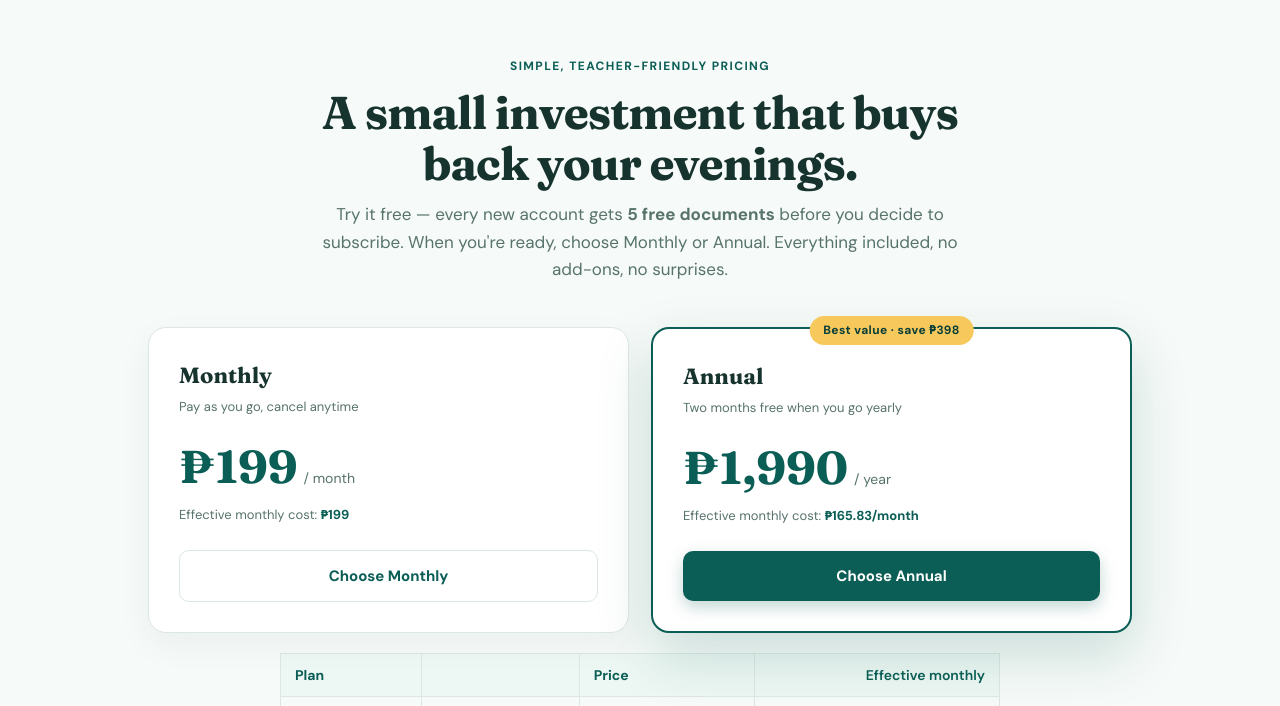
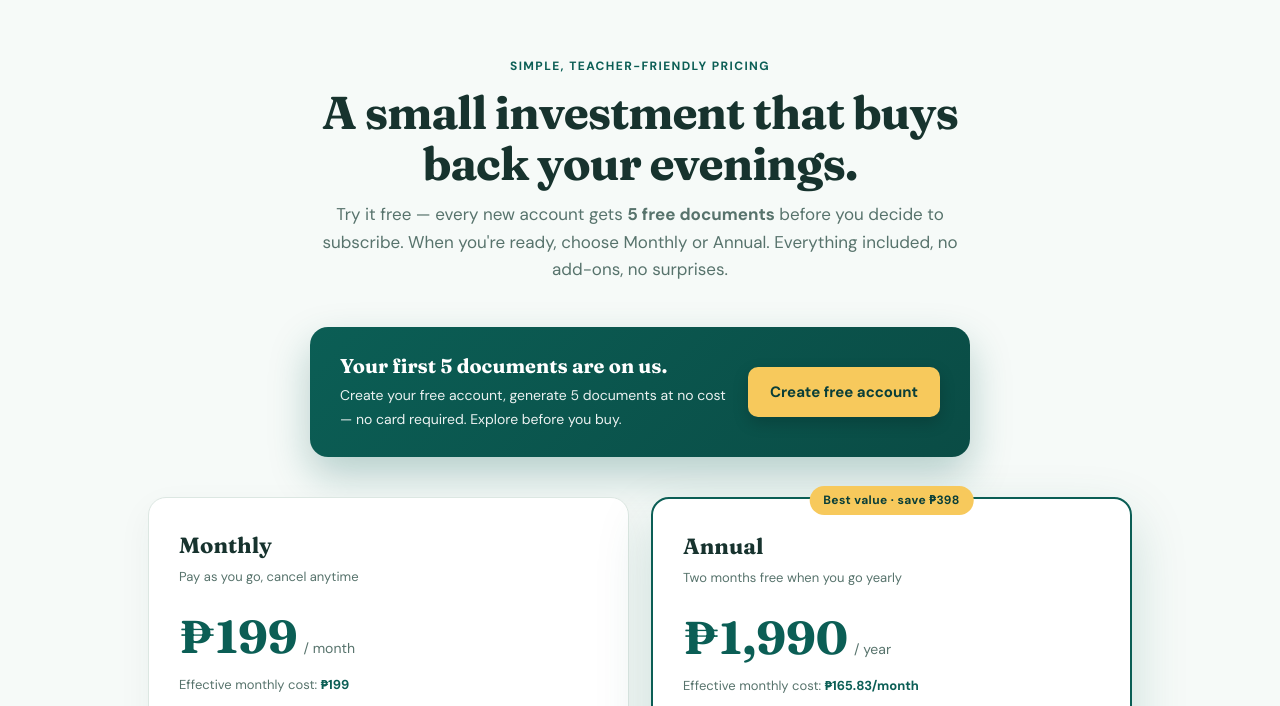
Before and after one commit to betchai/BlinkMaestra, a website: page public/pricing.html in a window 1280 px wide. Shown: the part 80-786 px from the top of the page. Drawn offline with Linux system fonts and the light colour scheme.

Commit message:
Expand pricing page features and free-trial hook
Add 'Downloadable PowerPoint teaching guides' to the included-features
list, and introduce a prominent free-trial hook band with a 'Create free
account' CTA that emphasizes the 5 free documents.

```diff
--- a/public/pricing.html
+++ b/public/pricing.html
@@ -27,6 +27,12 @@
       .pricing-head .eyebrow{color:var(--forest);text-transform:uppercase;letter-spacing:1.4px;font-weight:700;font-size:12px}
       .pricing-head h1{font:700 clamp(32px,5vw,46px)/1.1 Fraunces,serif;letter-spacing:-1px;margin:12px 0}
       .pricing-head p{color:var(--muted);font-size:17px;margin:0}
+      .trial-hook{max-width:660px;margin:0 auto 40px;background:linear-gradient(135deg,var(--forest),var(--forest-2));color:#fff;border-radius:18px;padding:26px 30px;display:flex;align-items:center;justify-content:space-between;gap:18px;flex-wrap:wrap;box-shadow:0 18px 40px rgba(11,94,85,.28)}
+      .trial-hook .hook-txt{flex:1;min-width:240px}
+      .trial-hook .hook-txt strong{font:700 20px/1.3 Fraunces,serif;display:block;margin-bottom:4px}
+      .trial-hook .hook-txt span{opacity:.92;font-size:14px}
+      .trial-hook .hook-cta{background:var(--gold);color:#093e38;border:0;border-radius:10px;padding:13px 22px;font-weight:700;font-size:15px;text-decoration:none;white-space:nowrap;box-shadow:0 6px 16px rgba(0,0,0,.18)}
+      .trial-hook .hook-cta:hover{filter:brightness(1.04)}
       .plans{display:grid;grid-template-columns:repeat(auto-fit,minmax(300px,1fr));gap:22px;align-items:stretch}
       .plan{background:var(--white);border:1px solid var(--line);border-radius:18px;padding:30px;display:flex;flex-direction:column;box-shadow:0 12px 34px rgba(10,63,56,.05)}
       .plan.featured{border:2px solid var(--forest);box-shadow:0 22px 55px rgba(11,94,85,.18);position:relative}
@@ -82,6 +88,14 @@
         <p>Try it free — every new account gets <strong>5 free documents</strong> before you decide to subscribe. When you're ready, choose Monthly or Annual. Everything included, no add-ons, no surprises.</p>
       </div>
 
+      <div class="trial-hook">
+        <div class="hook-txt">
+          <strong>Your first 5 documents are on us.</strong>
+          <span>Create your free account, generate 5 documents at no cost — no card required. Explore before you buy.</span>
+        </div>
+        <a class="hook-cta" href="/app#register">Create free account</a>
+      </div>
+
       <div class="plans">
         <div class="plan">
           <h2>Monthly</h2>
@@ -120,6 +134,7 @@
         <h2>Every plan includes</h2>
         <ul>
           <li><span class="tick">✓</span><span>Unlimited lesson plans (DLL/DLP)<small>Generated in minutes, always DepEd-aligned.</small></span></li>
+          <li><span class="tick">✓</span><span>Downloadable PowerPoint teaching guides<small>Turn any lesson plan into an editable slide deck to guide your class discussion.</small></span></li>
           <li><span class="tick">✓</span><span>Quizzes &amp; assessments with answer keys<small>Auto-generated questions, scoring keys, and print-ready output.</small></span></li>
           <li><span class="tick">✓</span><span>Parent letters &amp; announcements<small>Warm, professional communication drafted for you.</small></span></li>
           <li><span class="tick">✓</span><span>MOV narratives &amp; reflection logs<small>Your teaching evidence, written and organized.</small></span></li>
```
